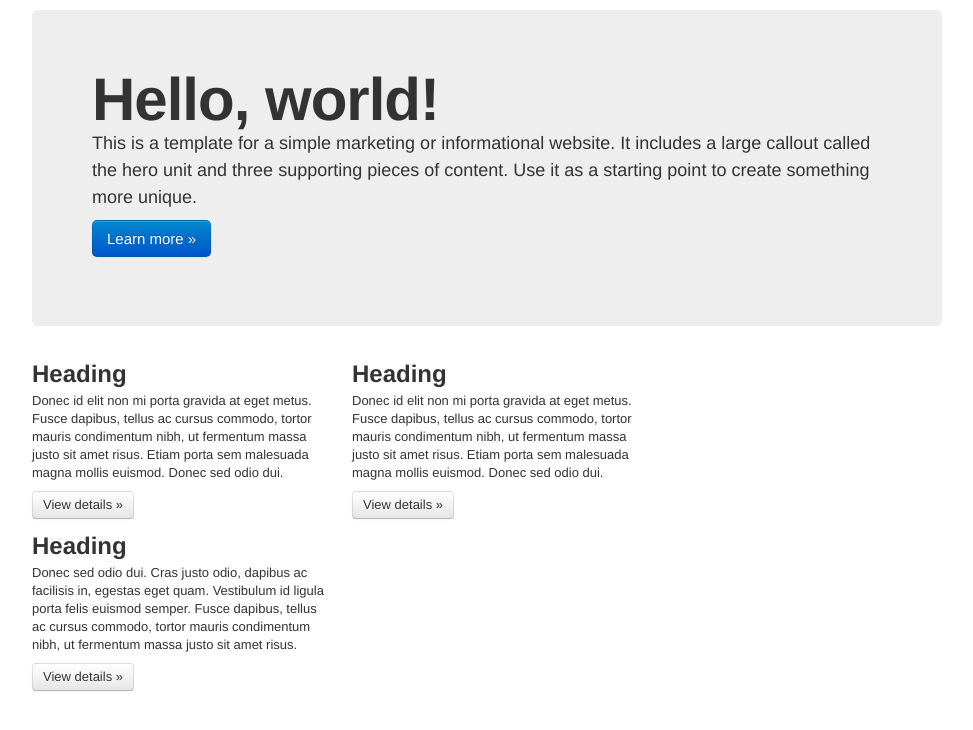
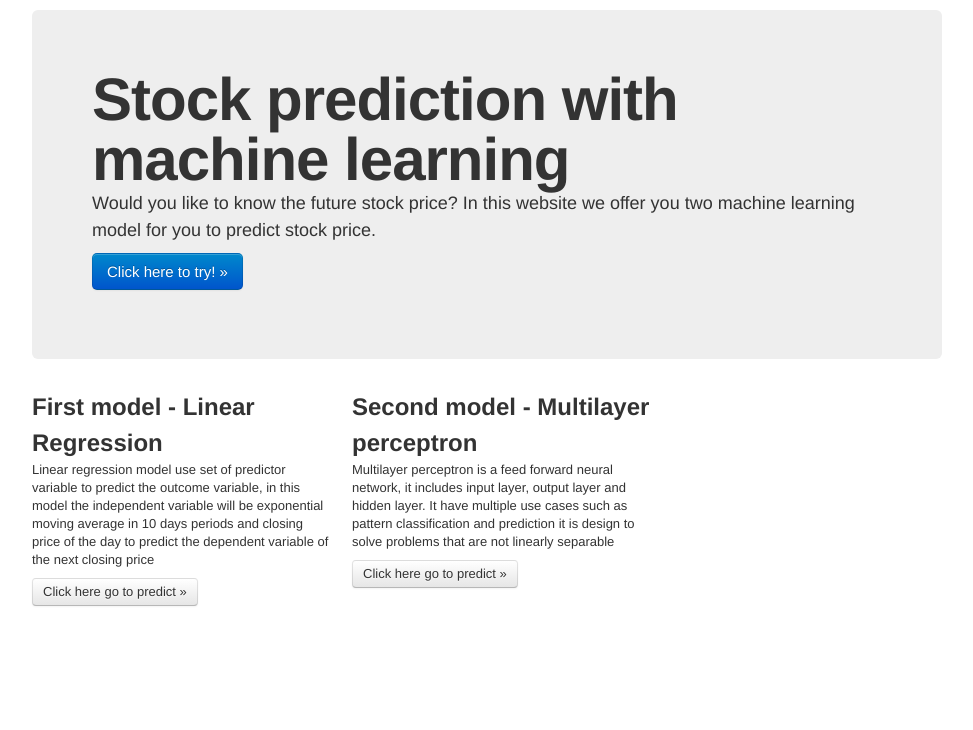
Before and after one commit to chs1380/Cloud-Based-Machine-Learing-Stock-Prediction-Website, a Flask app: page / in a window 1280 px wide. Shown: the part 50-780 px from the top of the page, without its empty margins (153-1126 px from the left). Run offline with Flask 2, Linux system fonts and the light colour scheme; parts of the project's set-up code (start-up, migrations or seed data) failed here and were passed over; some libraries are stand-ins or nearby versions.

Commit message:
WORKING WEBSITE

```diff
--- a/app/data_insert.py
+++ b/app/data_insert.py
@@ -3,7 +3,7 @@
 from config import Config
 
 model1=Model(Model_name="linear regression")
-model2=Model(Model_name="MLP model")
+model2=Model(Model_name="MLP prediction")
 
 user1=User(User_name="tester1", User_Password="123456")
 
--- a/app/machine_learing_prediction/form.py
+++ b/app/machine_learing_prediction/form.py
@@ -4,6 +4,6 @@
 
 
 class ml_form(FlaskForm):
-    ml_model=SelectField('Select a machine learning model',choices=[],validators=[DataRequired()])
+    ml_model=SelectField('Select a machine learning prediction',choices=[],validators=[DataRequired()])
     stock_code=StringField(validators=[DataRequired()])
     submit = SubmitField('Submit')
--- a/app/templates/Home/home.html
+++ b/app/templates/Home/home.html
@@ -10,29 +10,26 @@
 
       <!-- Main hero unit for a primary marketing message or call to action -->
       <div class="hero-unit">
-        <h1>Hello, world!</h1>
-        <p>This is a template for a simple marketing or informational website. It includes a large callout called the hero unit and three supporting pieces of content. Use it as a starting point to create something more unique.</p>
-        <p><a class="btn btn-primary btn-large">Learn more &raquo;</a></p>
+        <h1>Stock prediction with machine learning</h1>
+        <p>Would you like to know the future stock price? In this website we offer you two machine learning model for you to predict stock price.</p>
+        <p><a class="btn btn-primary btn-large" href="/ml_predict">Click here to try! &raquo;</a></p>
       </div>
 
       <!-- Example row of columns -->
       <div class="row">
         <div class="span4">
-          <h2>Heading</h2>
-           <p>Donec id elit non mi porta gravida at eget metus. Fusce dapibus, tellus ac cursus commodo, tortor mauris condimentum nibh, ut fermentum massa justo sit amet risus. Etiam porta sem malesuada magna mollis euismod. Donec sed odio dui. </p>
-          <p><a class="btn" href="#">View details &raquo;</a></p>
+          <h2>First model - Linear Regression</h2>
+           <p>Linear regression model use set of predictor variable to predict the outcome variable, in this model the independent variable will be exponential moving average in 10 days periods
+            and closing price of the day to predict the dependent variable of the next closing price</p>
+          <p><a class="btn" href="/ml_predict">Click here go to predict &raquo;</a></p>
         </div>
         <div class="span4">
-          <h2>Heading</h2>
-           <p>Donec id elit non mi porta gravida at eget metus. Fusce dapibus, tellus ac cursus commodo, tortor mauris condimentum nibh, ut fermentum massa justo sit amet risus. Etiam porta sem malesuada magna mollis euismod. Donec sed odio dui. </p>
-          <p><a class="btn" href="#">View details &raquo;</a></p>
+          <h2>Second model - Multilayer perceptron </h2>
+           <p>Multilayer perceptron is a feed forward neural network, it includes input layer, output layer and hidden layer. It have multiple use cases such as pattern classification and prediction
+           it is design to solve problems that are not linearly separable</p>
+          <p><a class="btn" href="/ml_predict">Click here go to predict &raquo;</a></p>
        </div>
-        <div class="span4">
-          <h2>Heading</h2>
-          <p>Donec sed odio dui. Cras justo odio, dapibus ac facilisis in, egestas eget quam. Vestibulum id ligula porta felis euismod semper. Fusce dapibus, tellus ac cursus commodo, tortor mauris condimentum nibh, ut fermentum massa justo sit amet risus.</p>
-          <p><a class="btn" href="#">View details &raquo;</a></p>
-        </div>
-      </div>
+
   </div>
 
 
--- a/app/templates/machine_learning_prediction/prediction.html
+++ b/app/templates/machine_learning_prediction/prediction.html
@@ -26,7 +26,7 @@
                             {{ form.csrf_token() }}
                             {{ form.ml_model.label }}
                             <div class="form-group">
-                                {{ form.ml_model(class="form-control", placeholder="Please select a model") }}
+                                {{ form.ml_model(class="form-control", placeholder="Please select a prediction") }}
                             </div>
                             {{ form.stock_code.label }}
                             <div class="form-group">
--- a/config.py
+++ b/config.py
@@ -3,7 +3,7 @@
     DEBUG = True
     SECRET_KEY = "YTGLBygn6C"
     WTF_CSRF_SECRET_KEY = "I7dz4PD7T6"
-    STATIC_FOLDER = 'flask_machine_learning_model/app/static'
+    STATIC_FOLDER = 'machine_learning_hkbu/app/static'
     #database URI
     SQLALCHEMY_DATABASE_URI = 'sqlite:///app.db'
     SQLALCHEMY_TRACK_MODIFICATIONS= False
--- a/data_insert.py
+++ b/data_insert.py
@@ -3,7 +3,7 @@
 from werkzeug.security import generate_password_hash, check_password_hash
 
 model1=Model(Model_name="linear regression")
-model2=Model(Model_name="MLP model")
+model2=Model(Model_name="MLP prediction")
 
 
 def create_user(User_name, Email, password):
--- a/run.py
+++ b/run.py
@@ -2,4 +2,4 @@
 import model
 app=create_app()
 if __name__ == '__main__':
-    create_app().run()
+    create_app().run(host='0.0.0.0',port=5000)
```
Also changed, not shown: app/machine_learing_prediction/routes.py (+22 -21 lines), app/templates/index.html (deleted, +0 -45 lines), package_sci_kit_learn.py (+9 -9 lines), 6 other files.
